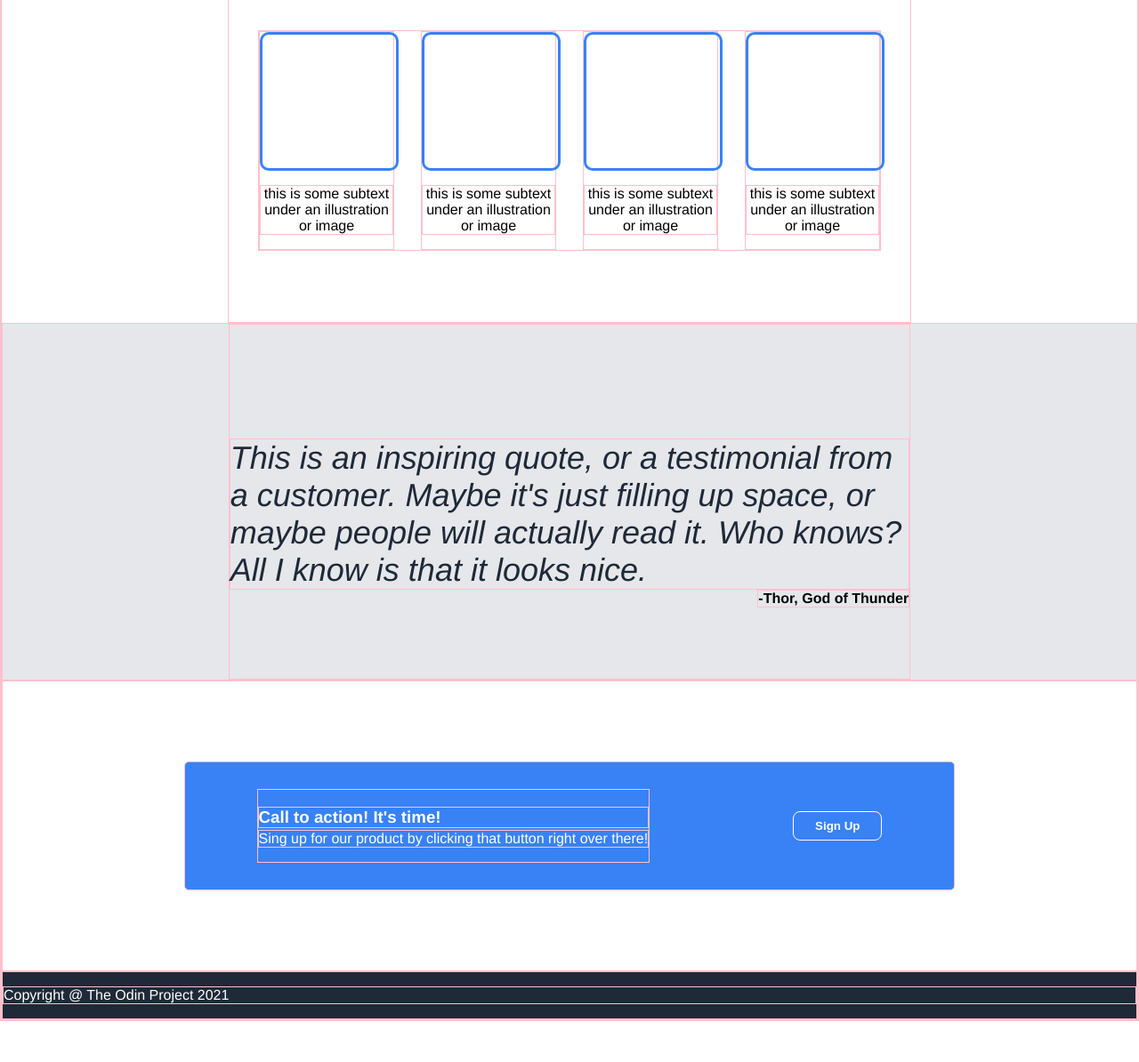
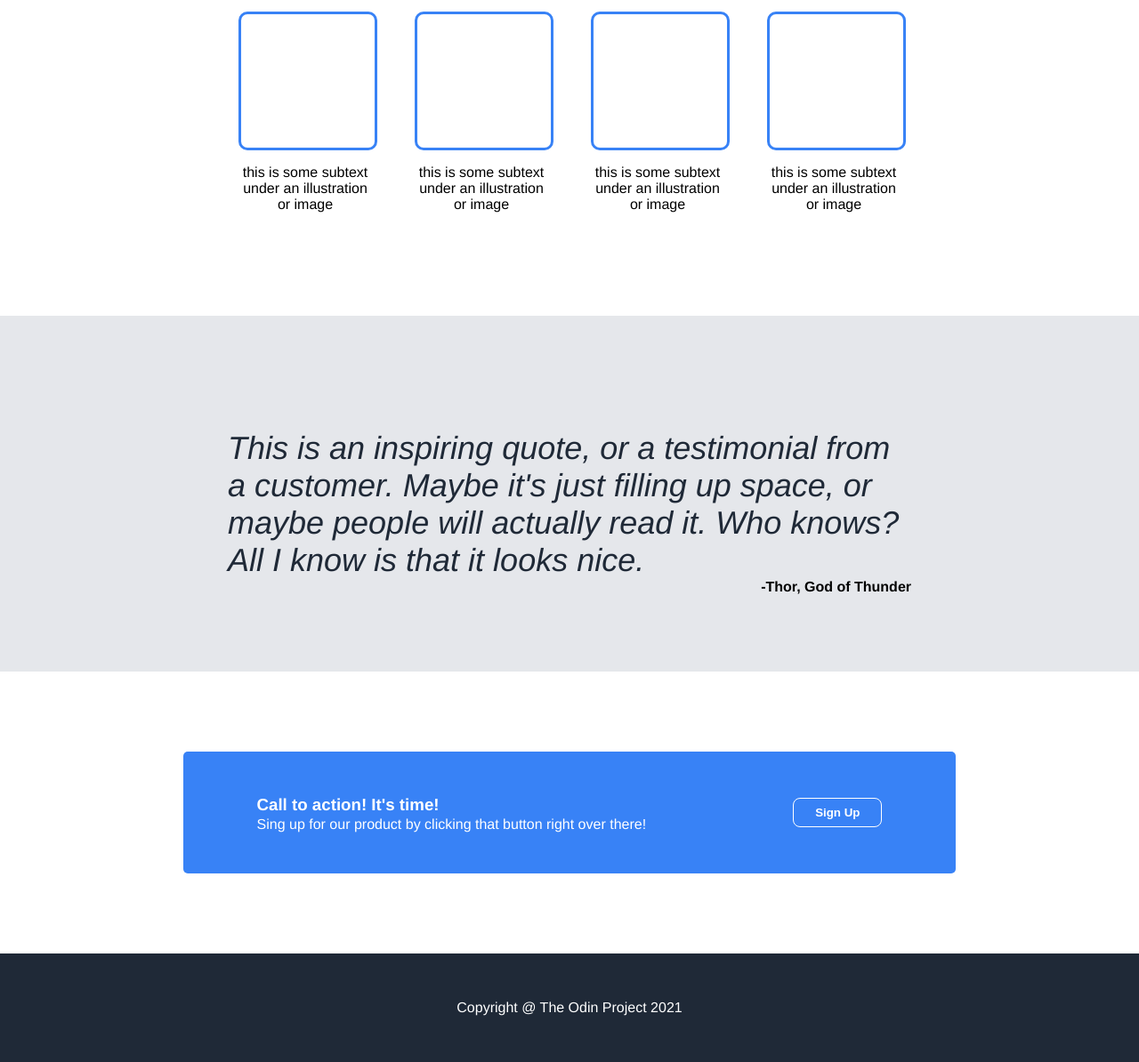
Before and after one commit to HiDeny/Landing-Page-Project, a plain HTML site: page index.html in a window 1280 px wide. Shown: the part 706-1900 px from the top of the page at 89% size. Before the commit the page ends 1854 px from the top, so only its background shows below. Drawn offline with Linux system fonts and the light colour scheme.

Commit message:
Add footer css and finish the project

```diff
--- a/style.css
+++ b/style.css
@@ -1,5 +1,5 @@
 * {
-    border: pink 0.5px solid;
+    /* border: pink 0.5px solid; */
 }
 
 body {
@@ -123,7 +123,7 @@ button:active {
     align-items: center;
     width: 60%;
     margin: 0 auto;
-    padding-bottom: 80px;
+    padding-bottom: 100px;
 }
 
 .info h2 {
@@ -137,7 +137,7 @@ button:active {
 .cards {
     display: flex;
     flex-wrap: wrap;
-    gap: 30px
+    gap: 48px
 }
 
 .card {
@@ -225,4 +225,6 @@ button:active {
 footer {
     background-color: #1F2937;
     color: white;
+    text-align: center;
+    padding: 36px 0px;
 }
```
